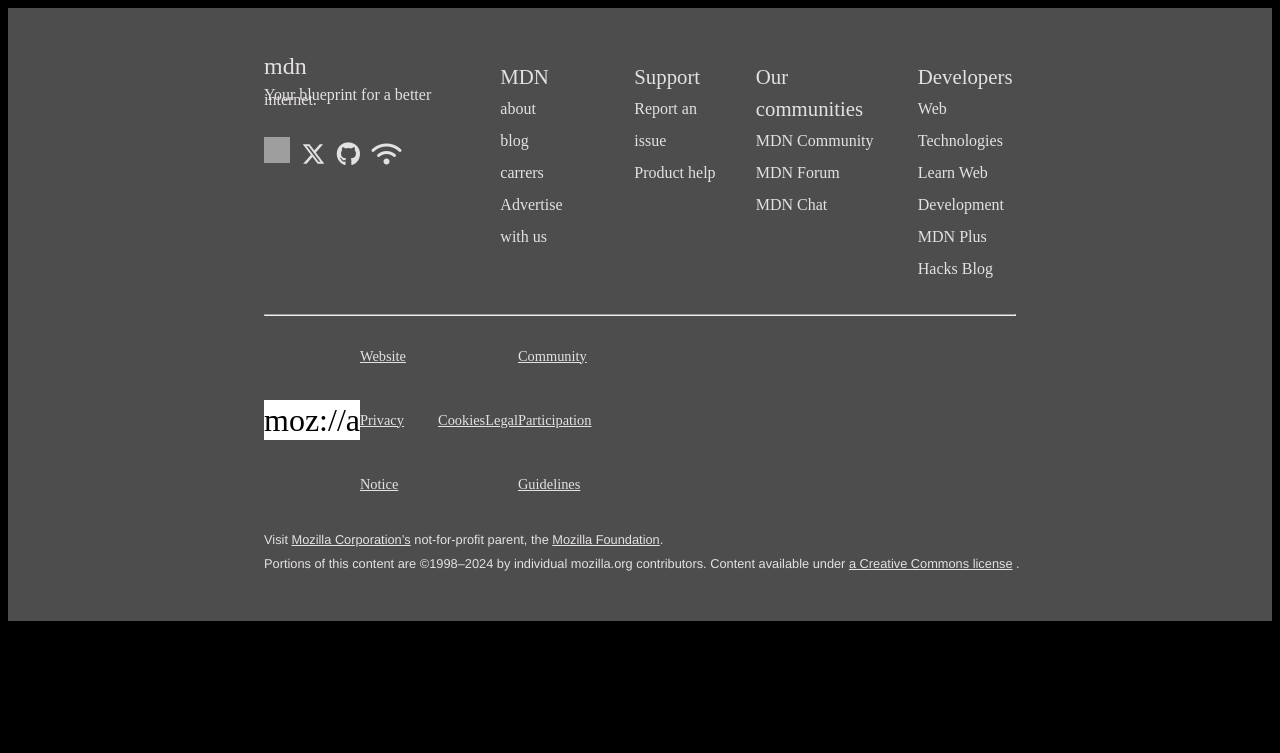
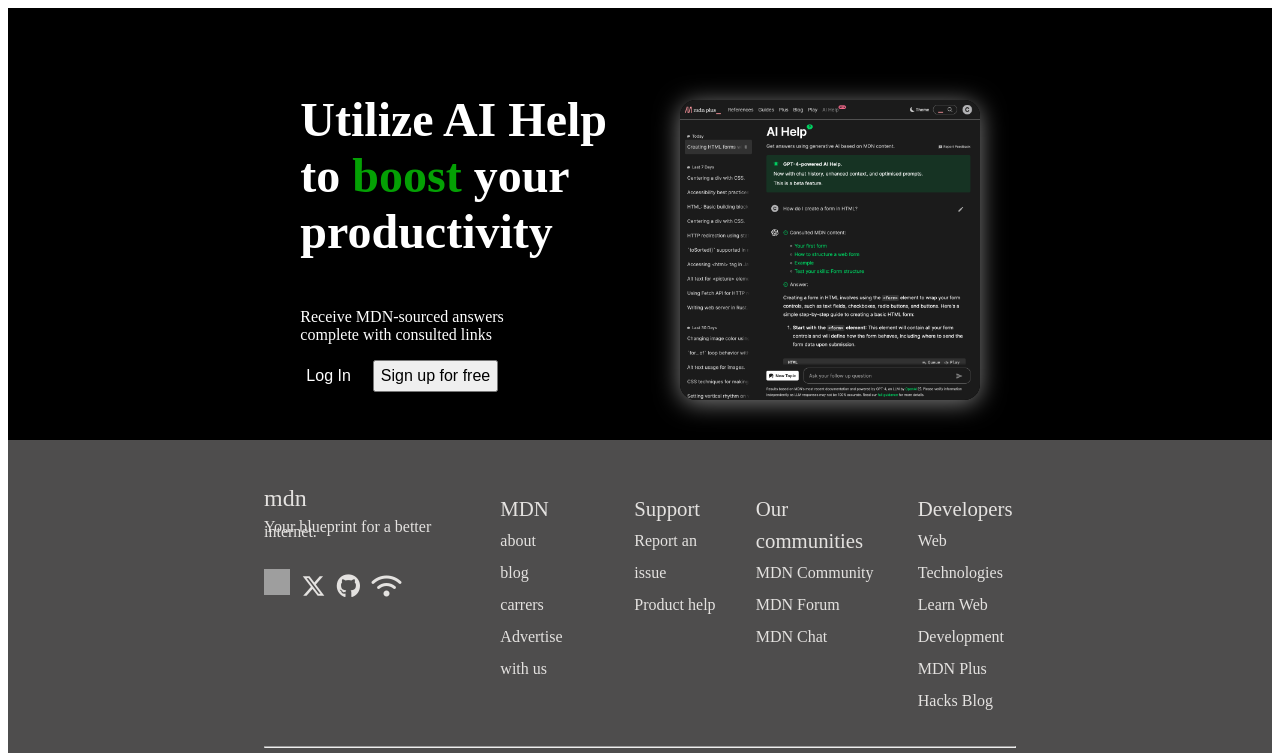
Before and after one commit to SangeetaRathore/MDN_Clone, a plain HTML site: page index.html in a window 1280 px wide. Shown: the top 753 px of the page. Drawn offline with Linux system fonts and the light colour scheme; grey boxes are pictures that could not be loaded.

Commit message:
first div complete of AI helps

```diff
--- a/index.html
+++ b/index.html
@@ -10,6 +10,42 @@
         crossorigin="anonymous" referrerpolicy="no-referrer" />
 </head>
 <body>
+
+    <section class="main_AI_helps">
+        <section class="main_AI_helps1">
+
+            <div class="AI_BOX1">
+                <div class="AI-box_child">
+                    <div class="AI-box_child1">
+                        <h1>Utilize AI Help  <br>to <span>boost</span> your <br>productivity</h1>
+                        <p>Receive MDN-sourced answers <br>complete with consulted links</p>
+                        <div class="button">
+                            <div class="btn1">
+                                <button id="btn1">Log In</button></div>
+                            <div class="btn2">
+                                <button id="btn2">Sign up for free</button>
+                            </div>
+                        </div>
+                    </div>
+                    <div class="AI-box_child2">
+                        <img src="/Asstes/AI_help.png" alt="" height="300rem">
+                    </div>
+                </div>
+            </div>
+
+
+
+
+
+            <div class="AI_BOX2"></div>
+            <div class="AI_BOX3"></div>
+
+        </section>
+    </section>
+
+
+
+
 
 
 
--- a/style.css
+++ b/style.css
@@ -1,11 +1,60 @@
-body{
+.main_AI_helps{
     background-color: black;
-    color :rgb(228, 226, 224);
+    color:white;
+}
+.main_AI_helps1{
+    /* border:2px solid red; */
+    padding:0 16rem 0 16rem;
+}
+.AI_BOX1{
+    display: flex;
+    align-items: center;
+    justify-content: space-around;
+    /* border:2px solid rgb(0, 255, 98); */
+    height: 27rem;
+}
+.AI-box_child{
+    display: flex;
+    justify-content: space-around;
+    /* align-items: center; */
+    /* border:2px solid rgb(255, 81, 0); */
+    width:60rem;
+}
+.AI-box_child2 img{
+    /* border: 0.1px solid  rgba(0,0,0,0.1); */
+    box-shadow: 0 3px 25px gray;
+    border-radius: 1rem;
+    margin-top: 3.5rem;
 }
 
+.AI-box_child1 h1{
+    font-size: 3rem;
+    line-height:3.5rem;
+}
+.AI-box_child1 p{
+    font-size:1re2;
+}
+.button{
+    display: flex;
+    gap:1rem;
+}
+button{
+    height: 2rem;
+    cursor: pointer;
+    font-size: 1rem;
+}
+#btn1{
+    background-color: transparent;
+    color: white;
+    border: none;
 
-
-
+}
+#btn1:hover, #btn2:hover{
+    text-decoration: underline;
+}
+span{
+    color: rgb(4, 160, 4);
+}
 
 
 
@@ -250,6 +299,8 @@ body{
 .main_footer{
     background-color: rgb(78, 77, 77);
     padding: 2rem 16rem 2rem 16rem;
+    /* background-color: black; */
+    color :rgb(228, 226, 224);
 }
 .main_footer_1{
     display: flex;
```
Also changed, not shown: Asstes/AI_help.png (added).
